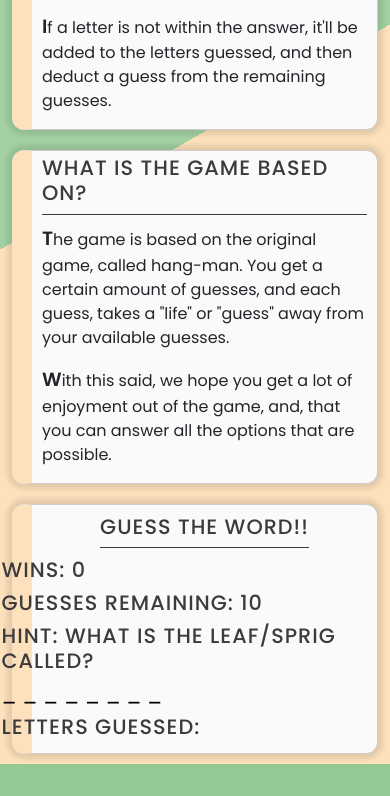
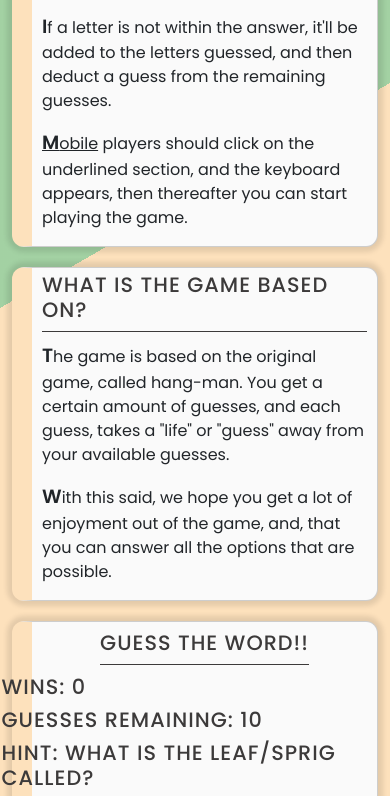
Before and after one commit to michaeldijk/team14Hackathon, a plain HTML site: page index.html in a window 390 px wide. Shown: the part 3761-4557 px from the top of the page. Drawn offline with nearby package versions, Linux system fonts and the light colour scheme; a web font is replaced by a local one.

Commit message:
added description how to play mobile

```diff
--- a/index.html
+++ b/index.html
@@ -255,6 +255,7 @@
                                 <p><span>O</span>nce you enter a character on your keyboard, the game starts.</p>
                                 <p><span>I</span>f a letter is not within the answer, it'll be added to the letters
                                     guessed, and then deduct a guess from the remaining guesses.</p>
+                                <p><u><span>M</span>obile</u> players should click on the underlined section, and the keyboard appears, then thereafter you can start playing the game.</p>
                             </div>
                         </div>
                     </div>
```
